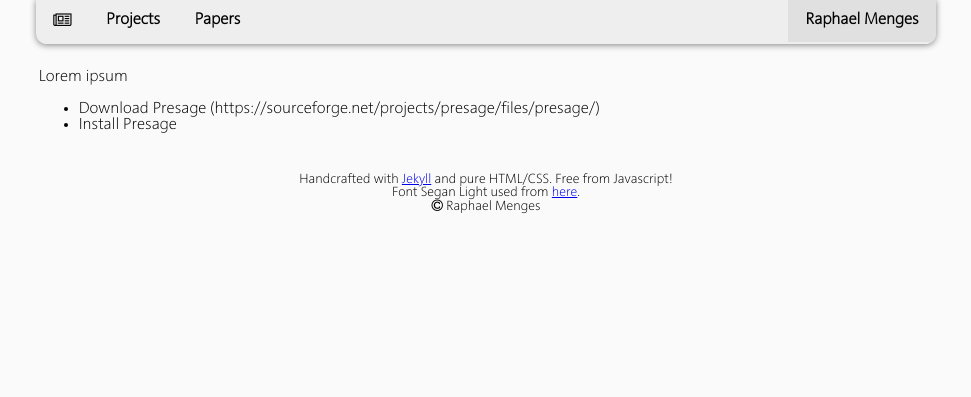
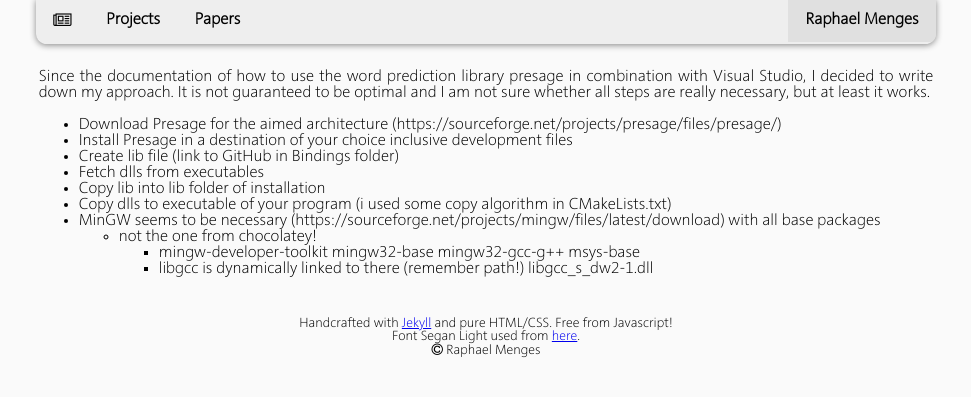
Before and after one commit to raphaelmenges/raphaelmenges.github.io, a Jekyll site: the page built from _posts/2016-08-27-presage-and-visual-studio.md, in a window 1280 px wide. Shown: the top 397 px of the page, without its empty margins (154-1125 px from the left). Built offline with Jekyll 4.4.1, drawn with Linux system fonts in a browser that asks for light colours.

Commit message:
Working on first blog post.

```diff
--- a/_posts/2016-08-27-presage-and-visual-studio.md
+++ b/_posts/2016-08-27-presage-and-visual-studio.md
@@ -2,7 +2,15 @@
 layout: default
 title: Presage and Visual Studio
 ---
-Lorem ipsum
+Since the documentation of how to use the word prediction library presage in combination with Visual Studio, I decided to write down my approach. It is not guaranteed to be optimal and I am not sure whether all steps are really necessary, but at least it works.
 
-- Download Presage (https://sourceforge.net/projects/presage/files/presage/)
-- Install Presage
+- Download Presage for the aimed architecture (https://sourceforge.net/projects/presage/files/presage/)
+- Install Presage in a destination of your choice inclusive development files
+- Create lib file (link to GitHub in Bindings folder)
+- Fetch dlls from executables
+- Copy lib into lib folder of installation
+- Copy dlls to executable of your program (i used some copy algorithm in CMakeLists.txt)
+- MinGW seems to be necessary (https://sourceforge.net/projects/mingw/files/latest/download) with all base packages
+  - not the one from chocolatey!
+	- mingw-developer-toolkit mingw32-base mingw32-gcc-g++ msys-base
+	- libgcc is dynamically linked to there (remember path!) libgcc_s_dw2-1.dll
```
